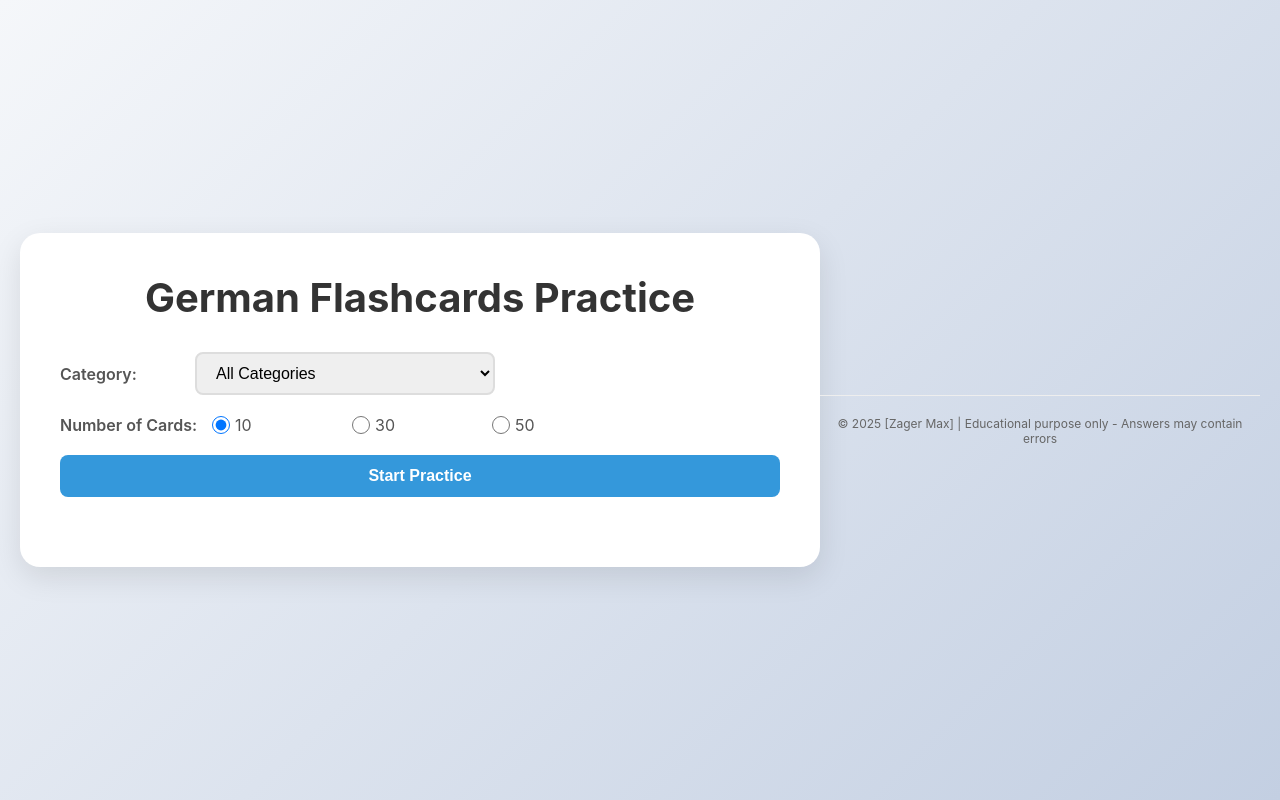
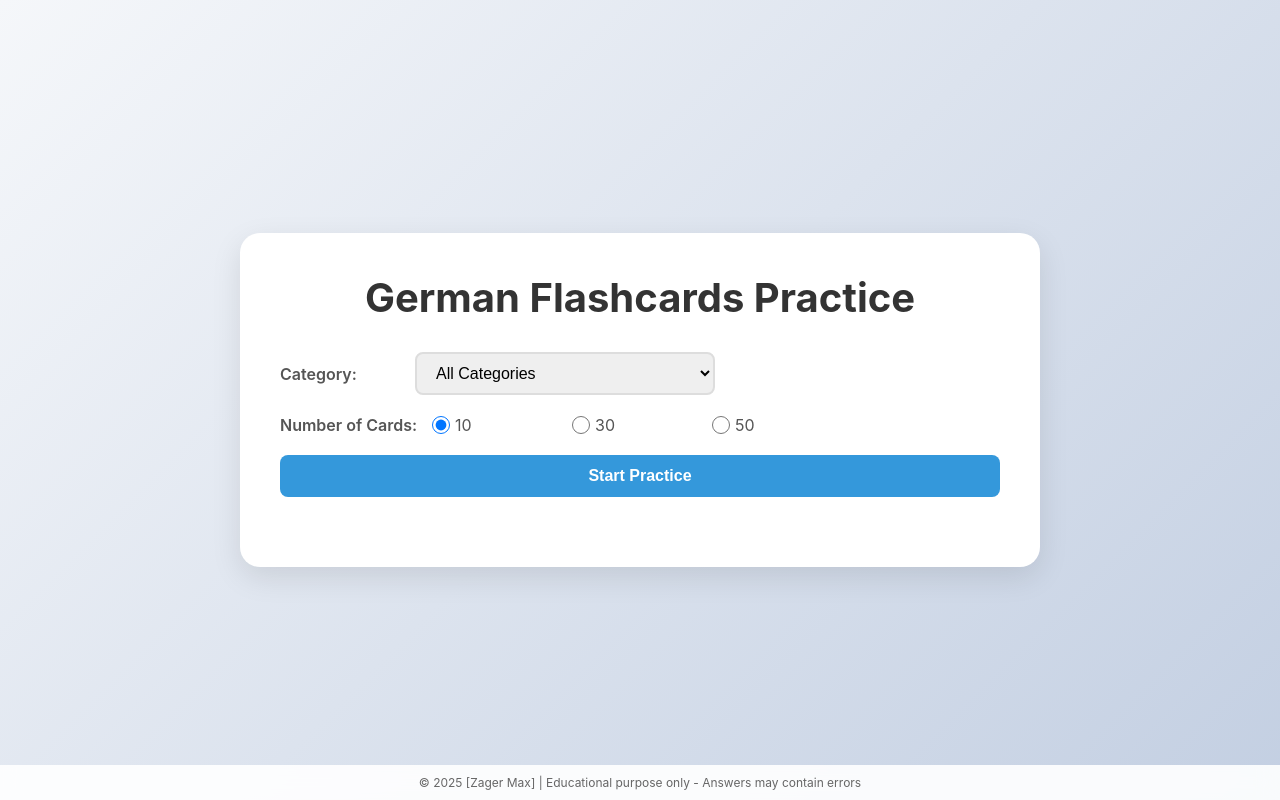
Before and after one commit to maxzager/Deutsch-Karten, a Flask app: page / in a window 1280 px wide. Run offline with Flask 3, Linux system fonts and the light colour scheme.

Commit message:
bar position nad translate button

```diff
--- a/static/css/style.css
+++ b/static/css/style.css
@@ -9,9 +9,11 @@ body {
     background: linear-gradient(135deg, #f5f7fa 0%, #c3cfe2 100%);
     min-height: 100vh;
     display: flex;
+    flex-direction: column;
     align-items: center;
     justify-content: center;
     padding: 20px;
+    position: relative;
 }
 
 .container {
@@ -138,12 +140,12 @@ select {
 }
 
 .btn-info {
-    background: #3498db;
+    background: #9b59b6;
     color: white;
 }
 
 .btn-info:hover {
-    background: #2980b9;
+    background: #8e44ad;
 }
 
 .hidden {
@@ -328,10 +330,14 @@ select {
 }
 
 .footer {
+    position: fixed;
+    bottom: 0;
+    left: 0;
+    right: 0;
     text-align: center;
-    margin-top: 40px;
-    padding-top: 20px;
-    border-top: 1px solid #eee;
+    padding: 10px 20px;
+    background: rgba(255, 255, 255, 0.9);
+    backdrop-filter: blur(10px);
 }
 
 .footer p {
--- a/static/js/app.js
+++ b/static/js/app.js
@@ -115,7 +115,15 @@ function showCard() {
 
     knowBtn.classList.remove('hidden');
     dontKnowBtn.classList.remove('hidden');
-    translateBtn.classList.add('hidden');
+
+    // Show translate button if English translation exists
+    if (card.english) {
+        translateBtn.classList.remove('hidden');
+        translateBtn.textContent = 'Show Translation';
+    } else {
+        translateBtn.classList.add('hidden');
+    }
+
     nextBtn.classList.add('hidden');
 
     updateProgress();
@@ -141,8 +149,9 @@ function handleAnswer(knew) {
     knowBtn.classList.add('hidden');
     dontKnowBtn.classList.add('hidden');
 
+    // Keep translate button visible if it was already shown
     const card = cards[currentCardIndex];
-    if (card.english) {
+    if (card.english && translateBtn.classList.contains('hidden')) {
         translateBtn.classList.remove('hidden');
     }
 
```
Also changed, not shown: 1 other file.
